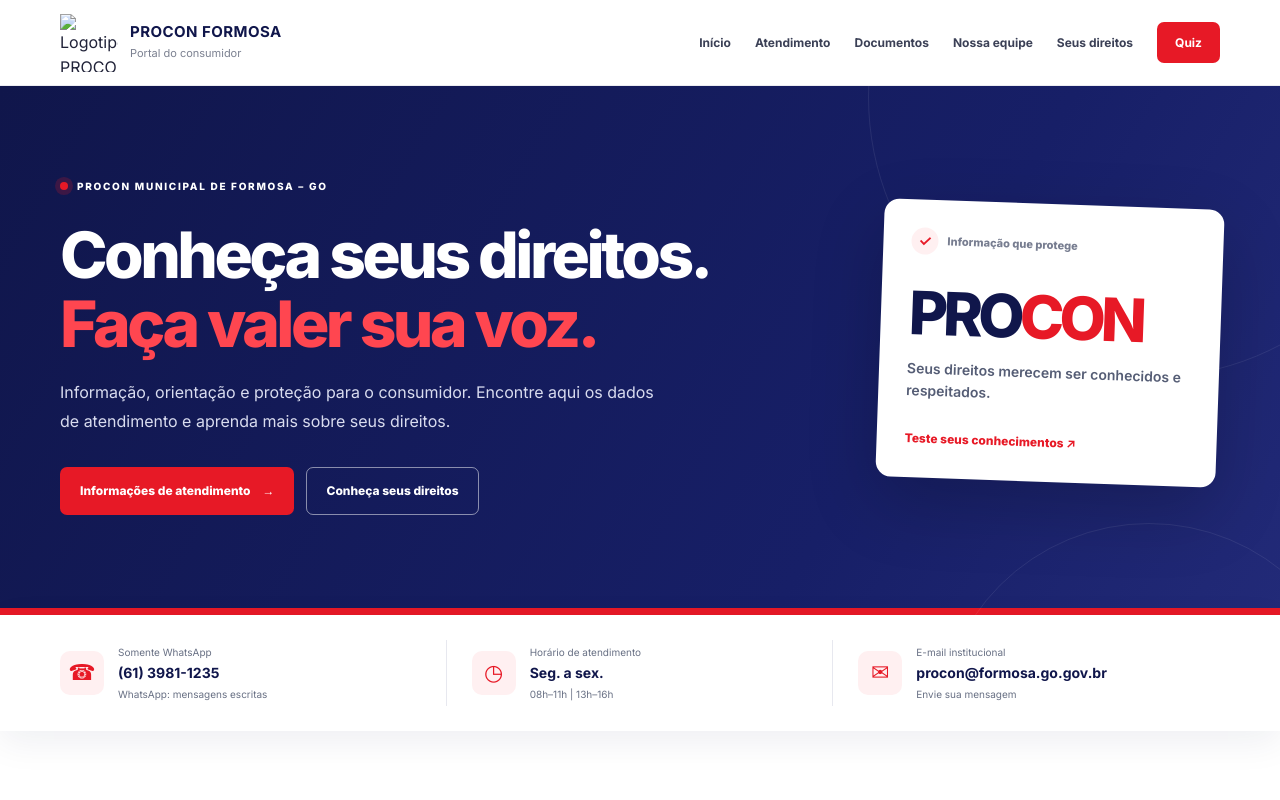
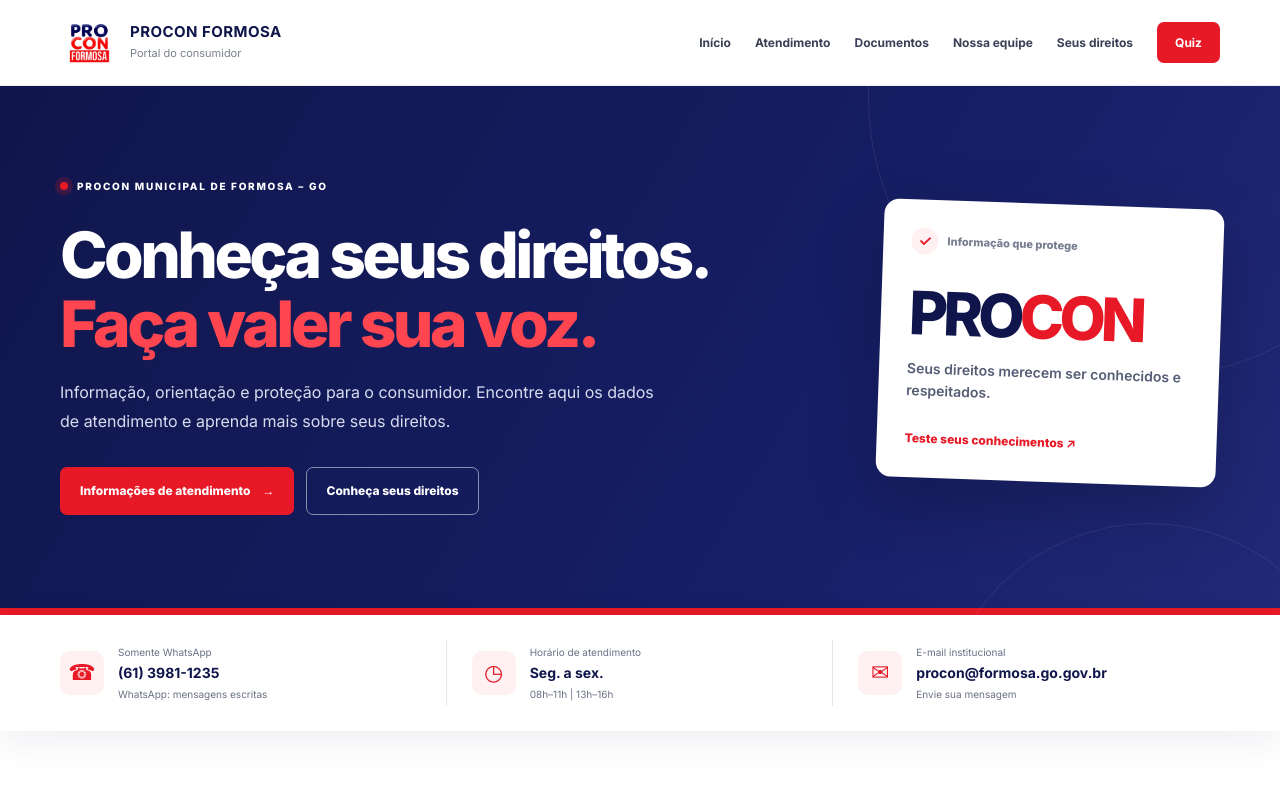
Before and after one commit to DevSecOps1224/Procon-Site-, a plain HTML site: page index.html in a window 1280 px wide. Shown: the top 800 px of the page. Drawn offline with Linux system fonts and the light colour scheme.

Commit message:
Update index.html

```diff
--- a/index.html
+++ b/index.html
@@ -16,7 +16,7 @@
   <header class="site-header">
     <div class="container header-inner">
       <a class="brand" href="#inicio" aria-label="PROCON Formosa - início">
-        <img src="assets/logo-procon-formosa.jpeg" alt="Logotipo PROCON Formosa">
+        <img src="logo-procon-formosa.jpeg" alt="Logotipo PROCON Formosa">
         <span><strong>PROCON FORMOSA</strong><small>Portal do consumidor</small></span>
       </a>
       <button class="menu-toggle" id="menuToggle" aria-label="Abrir menu" aria-expanded="false">☰</button>
```
